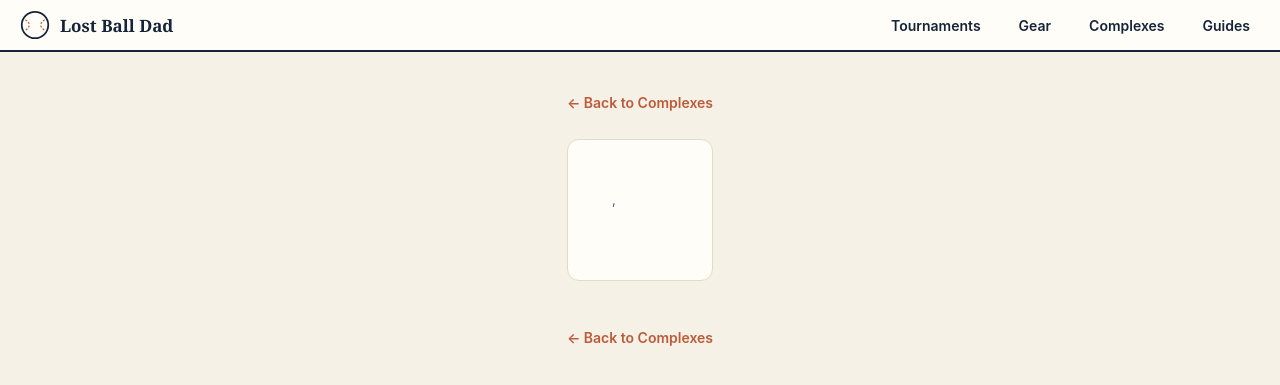
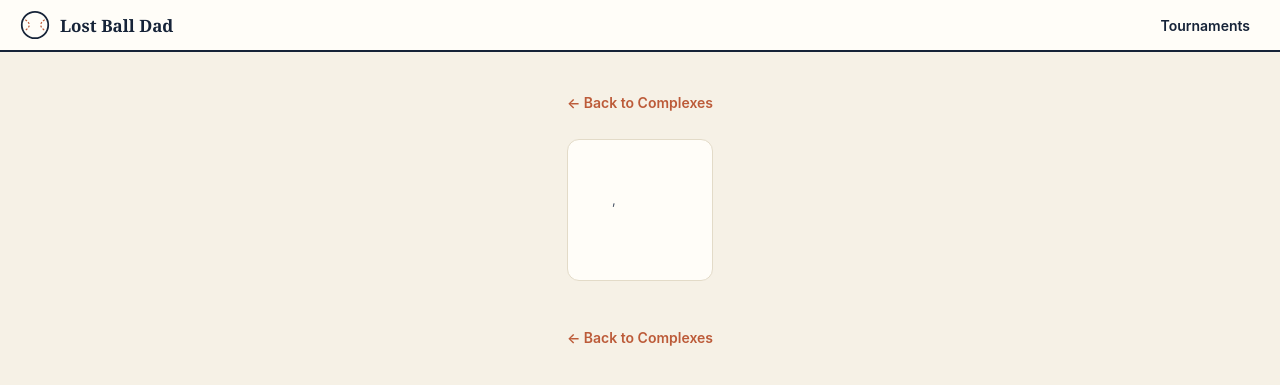
Before and after one commit to moodinis/lostballdad, a Python web app: template templates/complex.html in a window 1280 px wide. Shown: the top 385 px of the page. Run offline with Jinja, Linux system fonts and the light colour scheme; the template is opened without the code that fills it, so the values that code supplies are empty.

Commit message:
Cut site down to tournament map page
Unroute Blog and Complexes from App, serve the map directly at /,
and trim nav to just Tournaments. Blog/complexes code left in place
for easy re-enabling later.

Co-Authored-By: Claude Sonnet 5 <noreply@anthropic.com>

```diff
--- a/templates/base.html
+++ b/templates/base.html
@@ -19,10 +19,7 @@
     <span>Lost Ball Dad</span>
   </div>
   <div class="nav-links">
-    <a href="/map?age=14">Tournaments</a>
-    <a href="/blog?category=gear">Gear</a>
-    <a href="/complexes">Complexes</a>
-    <a href="/blog?category=guide">Guides</a>
+    <a href="/?age=14">Tournaments</a>
   </div>
 </nav>
 {% block content %}{% endblock %}
```
Also changed, not shown: server.py (+2 -7 lines).
